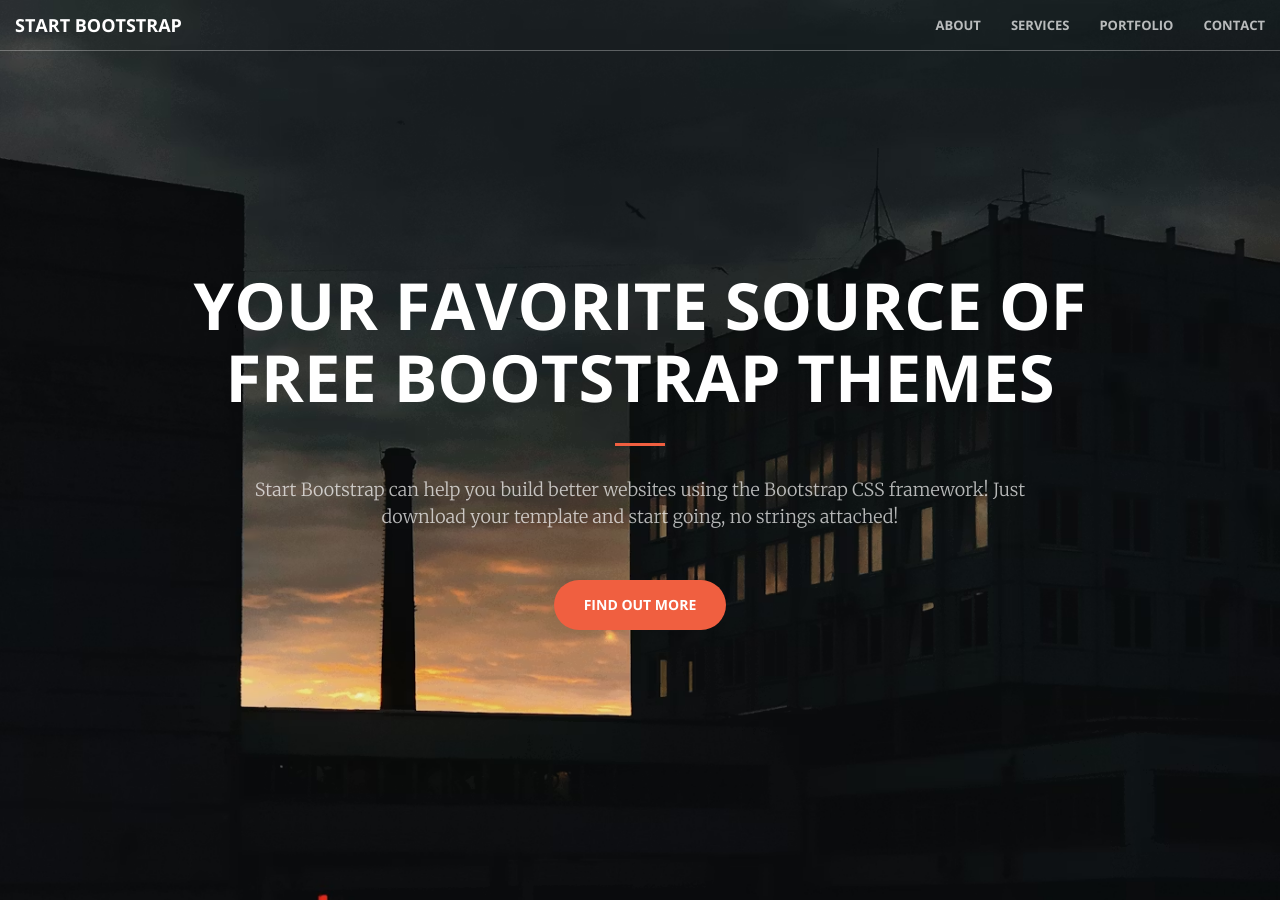
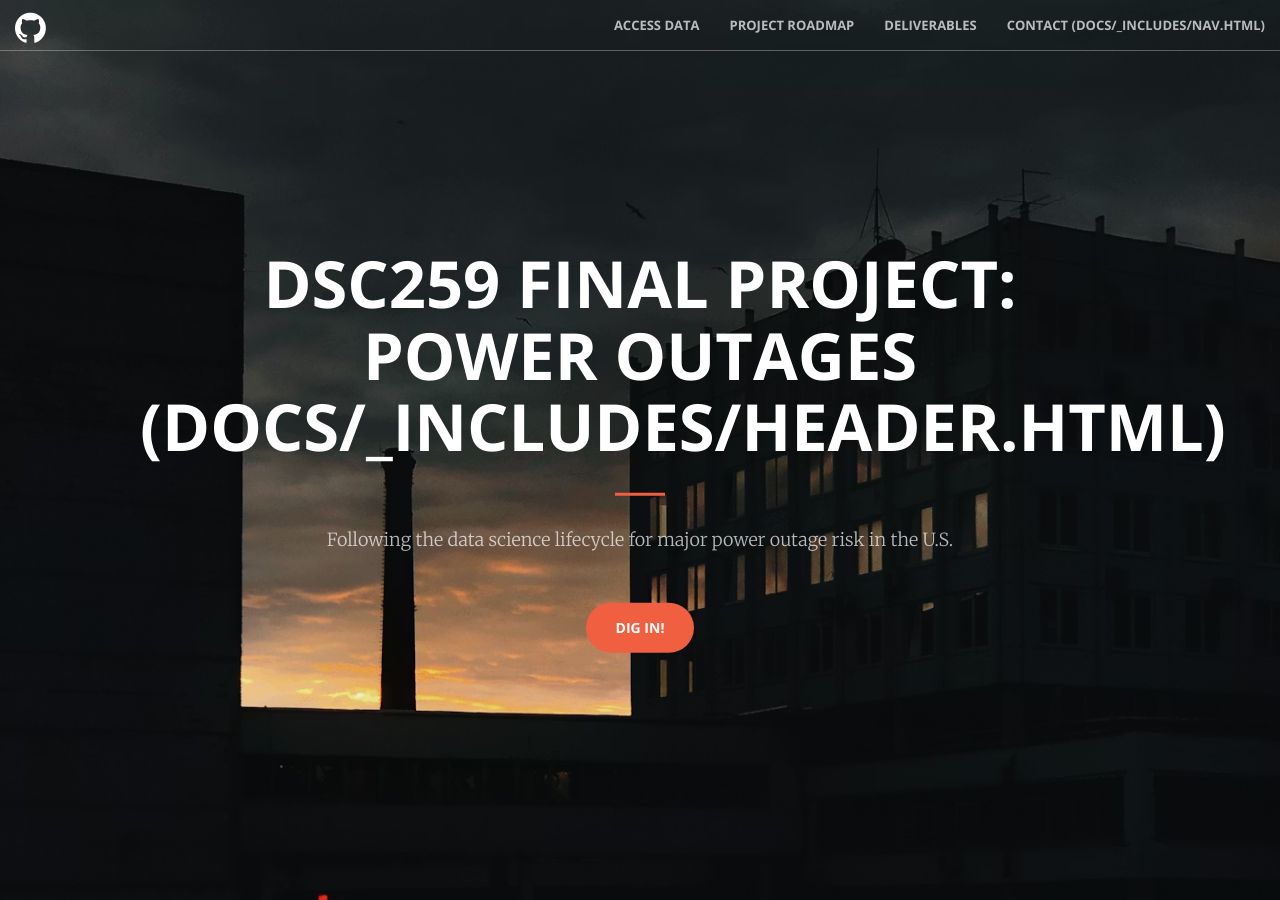
Before and after one commit to scotty-ucsd/dsc259_final_project_rsrogers, a Jekyll site: the page built from docs/index.html, in a window 1280 px wide and 900 px high. Built offline with Jekyll 4.4.1, drawn with Linux system fonts in a browser that asks for light colours; some of the changed text lies outside the part shown.

Commit message:
fix home

```diff
--- a/docs/_includes/header.html
+++ b/docs/_includes/header.html
@@ -1,10 +1,10 @@
 <header>
     <div class="header-content">
         <div class="header-content-inner">
-            <h1>Your Favorite Source of Free Bootstrap Themes</h1>
+            <h1>DSC259 Final Project: Power Outages (docs/_includes/header.html)</h1>
             <hr>
-            <p>Start Bootstrap can help you build better websites using the Bootstrap CSS framework! Just download your template and start going, no strings attached!</p>
-            <a href="#about" class="btn btn-primary btn-xl page-scroll">Find Out More</a>
+            <p>Following the data science lifecycle for major power outage risk in the U.S.</p>
+            <a href="#about" class="btn btn-primary btn-xl page-scroll">Dig in!</a>
         </div>
     </div>
 </header>
--- a/docs/_includes/nav.html
+++ b/docs/_includes/nav.html
@@ -8,23 +8,25 @@
                 <span class="icon-bar"></span>
                 <span class="icon-bar"></span>
             </button>
-            <a class="navbar-brand page-scroll" href="#page-top">Start Bootstrap</a>
+            <a class="navbar-brand" href="[https://github.com/scotty-ucsd/dsc259_final_project_rsrogers](https://github.com/scotty-ucsd/dsc259_final_project_rsrogers)" target="_blank" rel="noopener noreferrer" title="View Source on GitHub">
+                <i class="fa fa-github fa-2x" aria-hidden="true" style="margin-top: -5px;"></i>
+            </a>
         </div>
 
         <!-- Collect the nav links, forms, and other content for toggling -->
         <div class="collapse navbar-collapse" id="bs-example-navbar-collapse-1">
             <ul class="nav navbar-nav navbar-right">
                 <li>
-                    <a class="page-scroll" href="#about">About</a>
+                    <a class="page-scroll" href="#about">Access Data</a>
                 </li>
                 <li>
-                    <a class="page-scroll" href="#services">Services</a>
+                    <a class="page-scroll" href="#services">Project Roadmap</a>
                 </li>
                 <li>
-                    <a class="page-scroll" href="#portfolio">Portfolio</a>
+                    <a class="page-scroll" href="#portfolio">Deliverables</a>
                 </li>
                 <li>
-                    <a class="page-scroll" href="#contact">Contact</a>
+                    <a class="page-scroll" href="#contact">Contact (docs/_includes/nav.html)</a>
                 </li>
             </ul>
         </div>
--- a/docs/_includes/services.html
+++ b/docs/_includes/services.html
@@ -2,7 +2,7 @@
     <div class="container">
         <div class="row">
             <div class="col-lg-12 text-center">
-                <h2 class="section-heading">Project Roadmap(docs/_includes/services.html)</h2>
+                <h2 class="section-heading">Project Roadmap (docs/_includes/services.html)</h2>
                 <hr class="primary">
             </div>
         </div>
```
